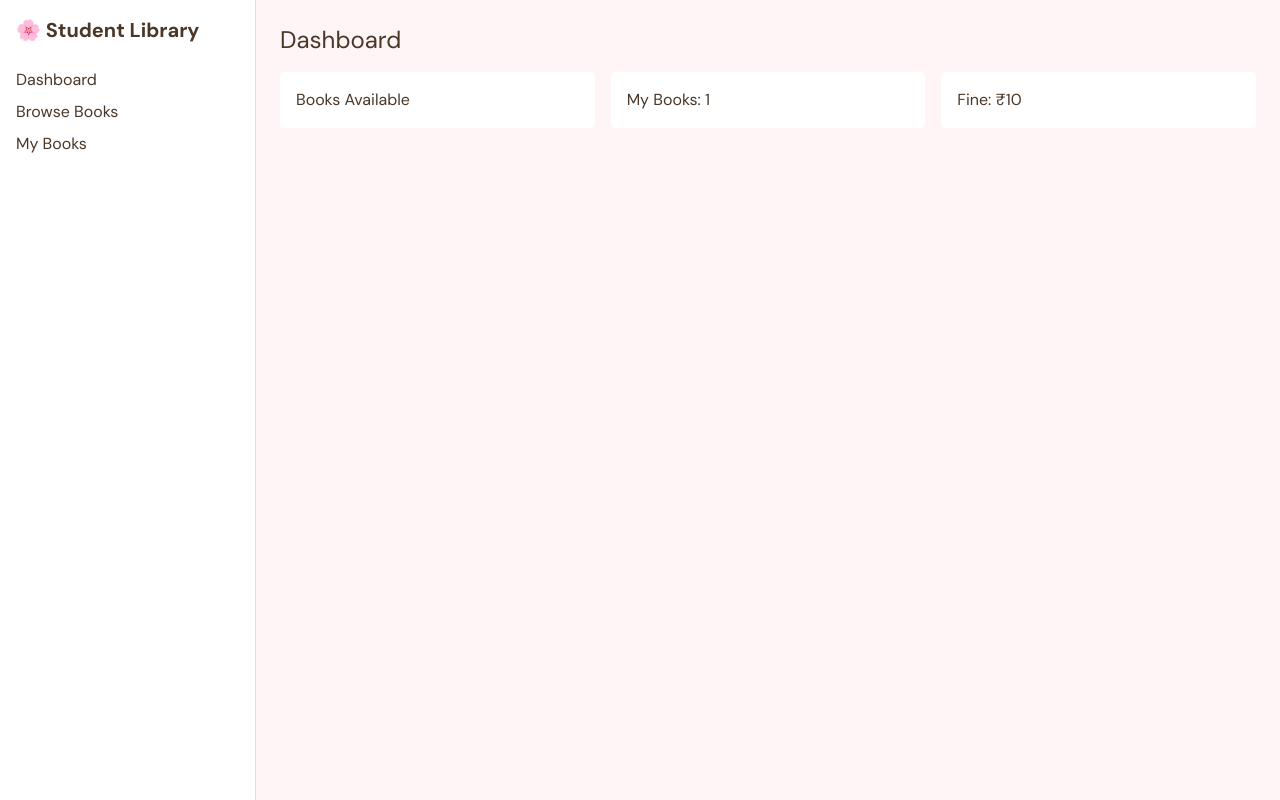
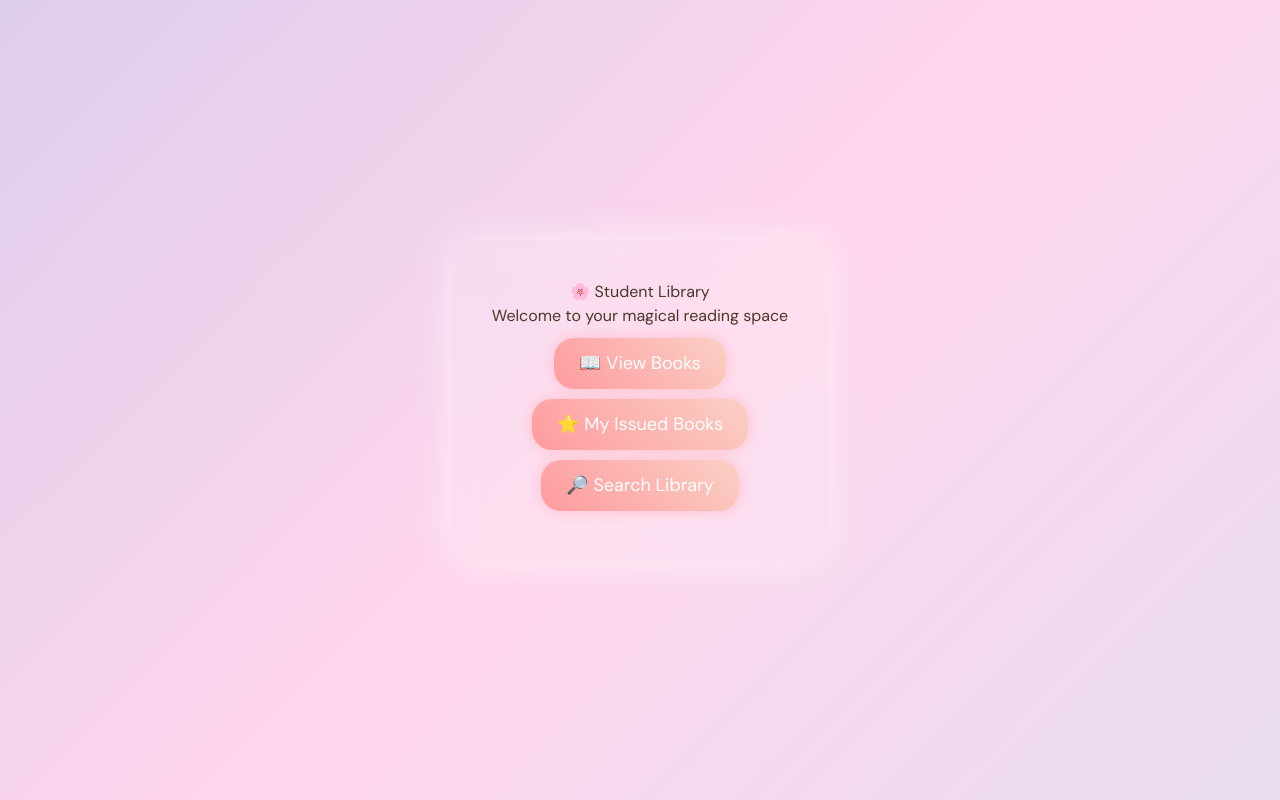
Before and after one commit to leera131095-spec/Library-Management-System, a Next.js app: page / in a window 1280 px wide. Both pictures are taken after a click on the button "🌸 Enter as Student". Built offline with nearby package versions, Linux system fonts and the light colour scheme; a web font is replaced by a local one.

Commit message:
Update student-shell.tsx

```diff
--- a/components/student-shell.tsx
+++ b/components/student-shell.tsx
@@ -1,139 +1,34 @@
-"use client"
+export function StudentShell(){
 
-import { useState } from "react"
+return(
 
-export function StudentShell() {
+<div className="fairytale-bg">
 
-const [page, setPage] = useState("dashboard")
+<div className="fairytale-card">
 
-return (
+<h1>🌸 Student Library</h1>
 
-<div className="flex h-screen">
+<p>Welcome to your magical reading space</p>
 
-{/* Sidebar */}
+<button className="magic-button">
 
-<div className="w-64 bg-white border-r p-4">
-
-<h2 className="text-xl font-bold mb-6">
-
-🌸 Student Library
-
-</h2>
-
-
-<button
-className="block mb-2"
-onClick={() => setPage("dashboard")}
->
-
-Dashboard
+📖 View Books
 
 </button>
 
+<button className="magic-button">
 
-<button
-className="block mb-2"
-onClick={() => setPage("books")}
->
-
-Browse Books
+⭐ My Issued Books
 
 </button>
 
+<button className="magic-button">
 
-<button
-className="block mb-2"
-onClick={() => setPage("mybooks")}
->
-
-My Books
+🔎 Search Library
 
 </button>
 
-
 </div>
-
-
-{/* Main Content */}
-
-<div className="flex-1 p-6">
-
-
-{page === "dashboard" && (
-
-<div>
-
-<h1 className="text-2xl mb-4">
-
-Dashboard
-
-</h1>
-
-
-<div className="grid grid-cols-3 gap-4">
-
-
-<div className="bg-white p-4 rounded">
-
-Books Available
-
-</div>
-
-
-<div className="bg-white p-4 rounded">
-
-My Books: 1
-
-</div>
-
-
-<div className="bg-white p-4 rounded">
-
-Fine: ₹10
-
-</div>
-
-
-</div>
-
-
-</div>
-
-)}
-
-
-
-{page === "books" && (
-
-<div>
-
-<h1>Browse Books</h1>
-
-<p>Harry Potter</p>
-
-<p>1984</p>
-
-</div>
-
-)}
-
-
-
-{page === "mybooks" && (
-
-<div>
-
-<h1>My Books</h1>
-
-<p>Harry Potter</p>
-
-</div>
-
-)}
-
-
-</div>
-
 
 </div>
 
```
